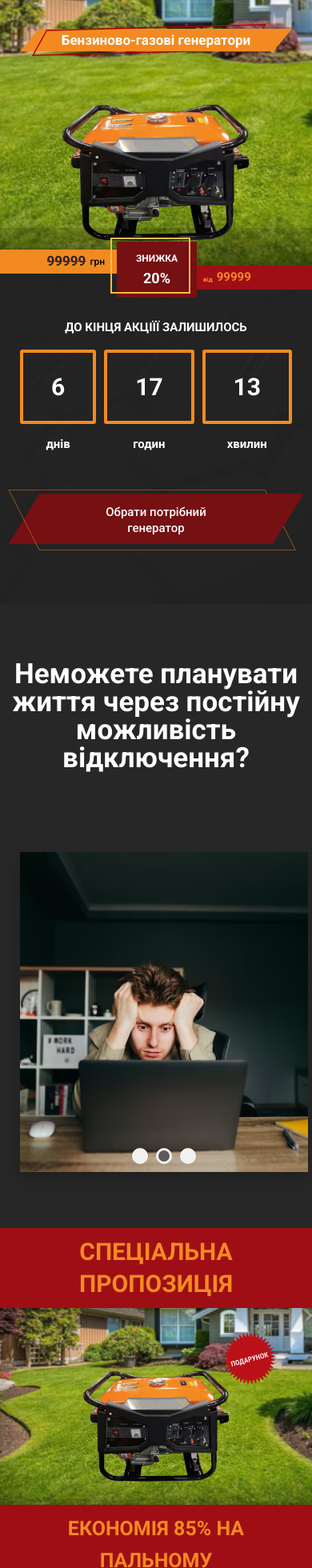
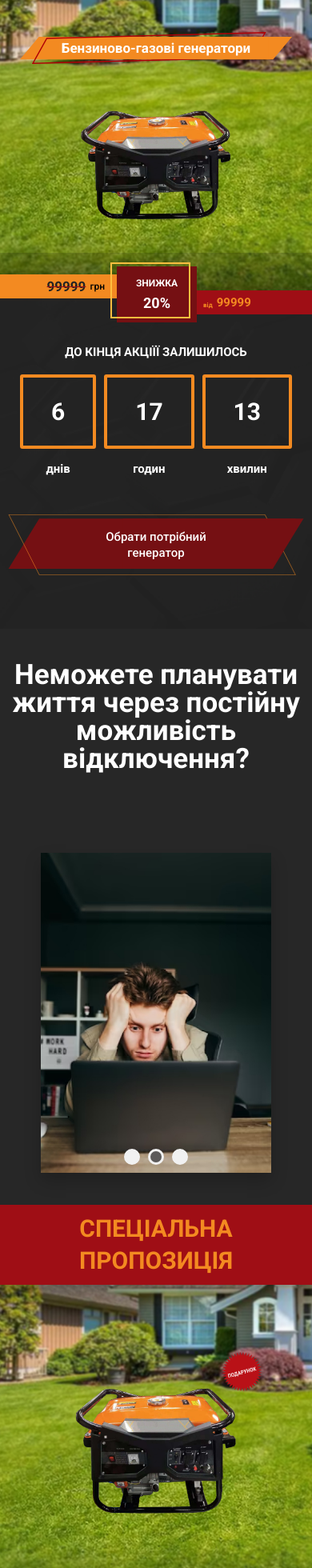
Before and after one commit to SikorskyDev/gens-landing, a Next.js app: page / in a window 390 px wide. Shown: the top 1960 px of the page at 80% size. Built offline with nearby package versions, Linux system fonts and the light colour scheme.

Commit message:
optimize hights

```diff
--- a/styles/componentsCSS/_slider.scss
+++ b/styles/componentsCSS/_slider.scss
@@ -1,6 +1,6 @@
 .container-slider {
-    width: 100%;
-    height: 800px;
+    width: 80%;
+    height: 600px;
     margin: 100px auto 0;
     position: relative;
     overflow: hidden;
@@ -9,11 +9,7 @@
         height: 400px;
     }
 }
-@media screen and (max-width: 700px) {
-    .container-slider {
-        margin: 100px 10px 0;
-    }
-}
+
 .slide {
     width: 100%;
     height: 100%;
--- a/styles/sectionsCSS/_main.scss
+++ b/styles/sectionsCSS/_main.scss
@@ -1,17 +1,8 @@
 .main {
-    padding-top: 76px;
+    padding-top: 20px;
     padding-bottom: 40px;
-    @media (max-width: 870px) {
-        padding-top: 40px;
-        padding-bottom: 40px;
-    }
     @media (max-width: 650px) {
         margin-top: -50px;
-        padding-top: 20px;
-        padding-bottom: 20px;
-    }
-    @media (max-width: 450px) {
-        padding-top: 10px;
     }
 }
 .main__container {
@@ -19,7 +10,7 @@
     flex-direction: column;
     align-items: center;
     justify-content: space-between;
-    gap: 80px;
+    gap: 60px;
     @media (max-width: 870px) {
         gap: 40px;
     }
@@ -36,6 +27,9 @@
 .main__generatorImageContainer {
     width: 744px;
     height: auto;
+    display: flex;
+    justify-content: center;
+    padding-bottom: 40px;
     @media (max-width: 870px) {
         width: 600px;
     }
@@ -48,17 +42,22 @@
     }
 }
 .main__generatorImage {
-    width: 100%;
+    width: 80%;
     height: auto;
+    display: flex;
+    justify-content: center;
+    align-items: center;
+    img{
+        width: 100%;
+    }
 }
-.main__discount{
+.main__discount {
     margin-top: -106px;
     @media (max-width: 870px) {
         margin-top: -60px;
     }
     @media (max-width: 650px) {
         margin-top: -50px;
-
     }
     @media (max-width: 450px) {
         margin-top: -40px;
--- a/styles/sectionsCSS/_mainSlider.scss
+++ b/styles/sectionsCSS/_mainSlider.scss
@@ -1,7 +1,7 @@
 .mainSlider {
-    padding: 150px 0;
+    padding: 80px 0;
     @media(max-width: 800px){
-        padding: 70px 0;
+        padding: 40px 0;
     }
     &__title {
         font-style: normal;
--- a/styles/sectionsCSS/_specialOffer.scss
+++ b/styles/sectionsCSS/_specialOffer.scss
@@ -11,10 +11,10 @@
             font-size: 68px;
             text-align: center;
             line-height: 80px;
-            @media(max-width: 945px){
+            @media (max-width: 945px) {
                 font-size: 45px;
             }
-            @media(max-width: 645px){
+            @media (max-width: 645px) {
                 font-size: 30px;
                 line-height: 40px;
             }
@@ -26,17 +26,26 @@
         display: flex;
         align-items: center;
         justify-content: center;
-        padding-top: 178px;
-        padding-bottom: 20px;
-        @media(max-width: 800px){
+        padding-top: 140px;
+        padding-bottom: 120px;
+        @media (max-width: 800px) {
             padding-top: 100px;
         }
-        @media(max-width: 480px){
-            padding-top: 70px;
+        @media (max-width: 480px) {
+            padding-top: 120px;
+            padding-bottom: 100px;
         }
         &-img {
-            width: 50vw;
-            height: 40vw;
+            width: 40vw;
+            height: 30vw;
+            @media (max-width: 930px) {
+                width: 40vw;
+                height: 30vw;
+            }
+            @media (max-width: 480px) {
+                width: 55vw;
+                height: 45vw;
+            }
             img {
                 width: 100%;
                 height: 100%;
@@ -45,16 +54,20 @@
         &-decor {
             position: absolute;
             top: 10%;
-            right: 5%;
-            width: 20vw;
-            height: 20vw;
-            @media(max-width: 985px){
+            right: 20%;
+            width: 15vw;
+            height: 15vw;
+            @media (max-width: 985px) {
                 top: 15%;
-                right: 10%;
+                right: 20%;
             }
-            @media(max-width: 800px){
-                top: 10%;
-                right: 10%;
+            @media (max-width: 800px) {
+                top: 15%;
+                right: 20%;
+            }
+            @media (max-width: 480px) {
+                top: 20%;
+                right: 15%;
             }
             img {
                 width: 100%;
@@ -74,14 +87,14 @@
             text-align: center;
             line-height: 80px;
             text-transform: uppercase;
-            @media(max-width: 945px){
+            @media (max-width: 945px) {
                 font-size: 45px;
             }
-            @media(max-width: 645px){
+            @media (max-width: 645px) {
                 font-size: 30px;
                 line-height: 40px;
             }
-            @media(max-width: 495px){
+            @media (max-width: 495px) {
                 font-size: 25px;
                 line-height: 40px;
             }
@@ -91,14 +104,11 @@
     &__text {
         background-color: $prime;
         padding: 90px 35px;
-        @media(max-width: 845px){
-
-        padding: 50px 35px;
-
+        @media (max-width: 845px) {
+            padding: 50px 35px;
         }
-        @media(max-width: 500px){
+        @media (max-width: 500px) {
             padding: 30px 25px;
-
         }
         &-value {
             font-style: normal;
@@ -107,11 +117,11 @@
             line-height: 48px;
             text-align: center;
             color: #252525;
-            @media(max-width: 845px){
+            @media (max-width: 845px) {
                 font-size: 30px;
                 line-height: 30px;
             }
-            @media(max-width: 500px){
+            @media (max-width: 500px) {
                 font-size: 20px;
                 line-height: 20px;
             }
```
